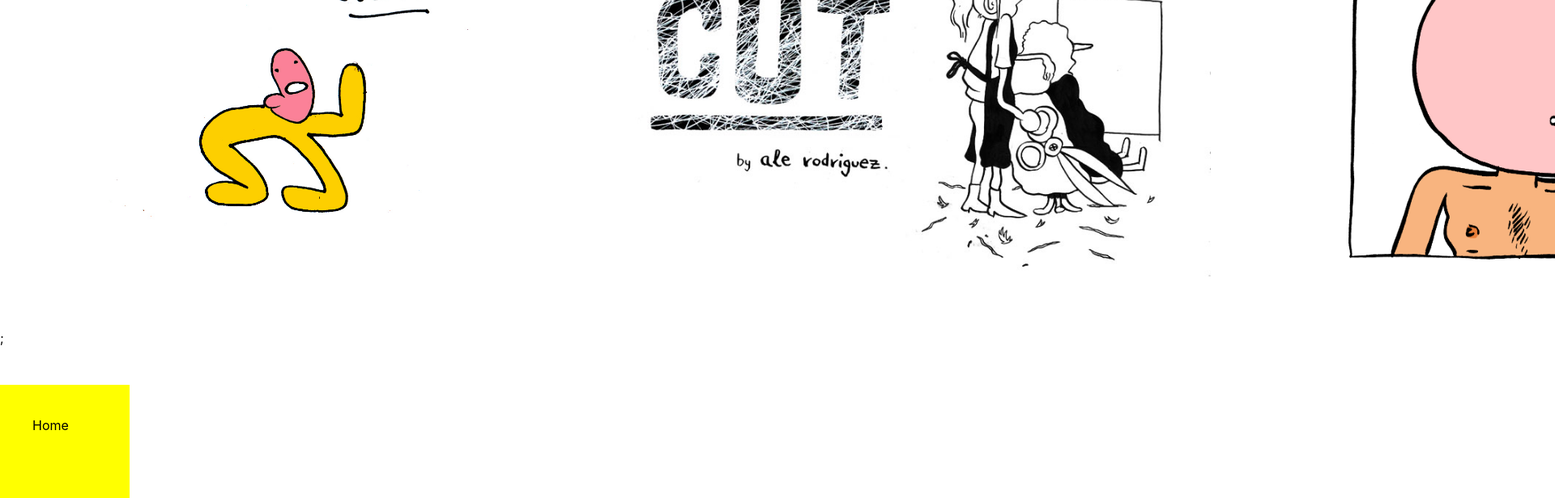
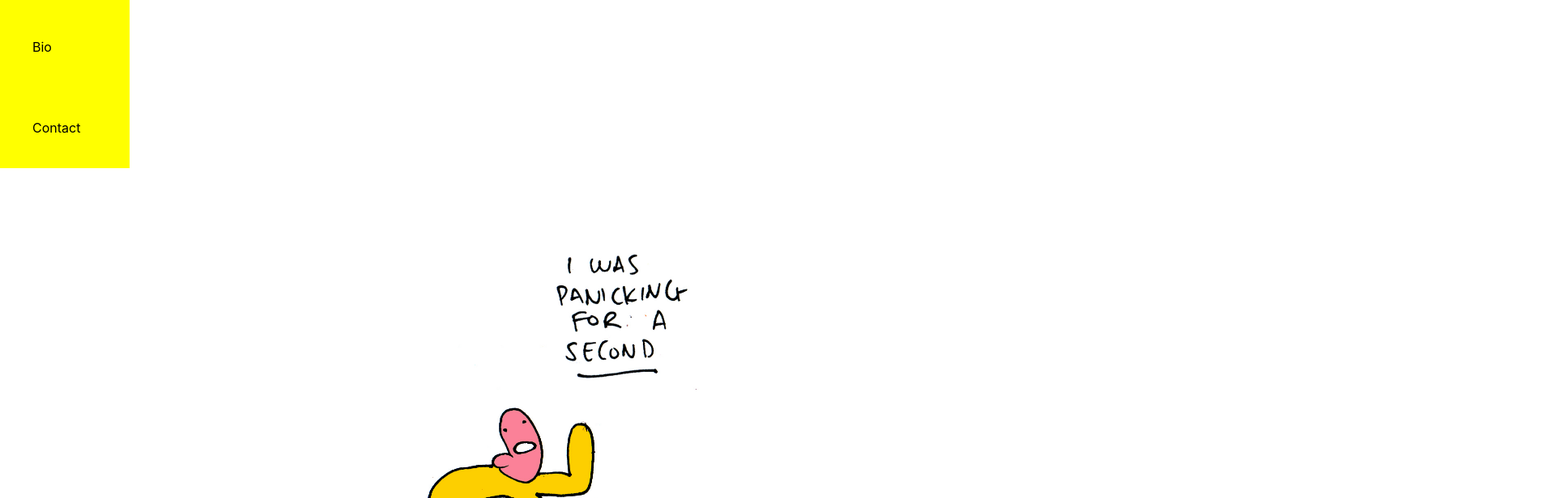
Before and after one commit to prullansky/illustration_portfolio, a Next.js app: page /comics in a window 1280 px wide. Shown: the part 340-956 px from the top of the page at 81% size, 1920 px wide, since content can reach past the window. Built offline with nearby package versions, Linux system fonts and the light colour scheme.

Commit message:
Kept working on the CSS

```diff
--- a/pages/_app.js
+++ b/pages/_app.js
@@ -4,8 +4,8 @@ import Navbar from './navbar.js'
 function MyApp({ Component, pageProps }) {
   return (
     <div className={styles.homeLayout}>
+      <Navbar />
       <Component {...pageProps} />;
-      <Navbar />
     </div>
   )
 }
--- a/pages/comics.js
+++ b/pages/comics.js
@@ -5,12 +5,10 @@ import { comicsList } from './comics/data.js'
 export default function Comics() {
   return (
     <div>
-      <h1 className={styles.title}>ale rodriguez</h1>
-
-      <div className={styles.homeLayout}>
+      <div className={styles.layoutComics}>
         {comicsList.map((comic) => {
           return (
-            <div key={comic.id} className={styles.containerIllustrations}>
+            <div key={comic.id}>
               <Link href={`/comics/${comic.id}`}>
                 <button className={styles.wrapper}>
                   <img
--- a/styles/Home.module.css
+++ b/styles/Home.module.css
@@ -1,4 +1,13 @@
 /* Home */
+
+__next {
+  display: flex;
+  flex-direction: row;
+  flex-wrap: wrap;
+  justify-content: space-around;
+  align-content: center;
+  align-items: flex-start;
+}
 
 .homeIllustration {
   height: 55rem;
@@ -6,8 +15,12 @@
 }
 
 .homeLayout {
-  display: flex;
-	flex-direction: row;
+    display: flex;
+    flex-direction: row;
+    flex-wrap: wrap;
+    justify-content: space-around;
+    align-content: center;
+    align-items: flex-start;
 
 }
 
@@ -87,14 +100,12 @@
 }
 
 .layoutComics {
-	display: flex;
-	flex-direction: row;
+  display: flex;
+  flex-direction: column;
   flex-wrap: wrap;
-	justify-content: space-between;
-	align-items: center;
-	align-content: stretch;
-  flex: 1;
-  margin-left: 2em;
+  align-items: center;
+  justify-content: space-between;
+
 
 }
 
```
Also changed, not shown: pages/illustration.js (+10 -19 lines).
